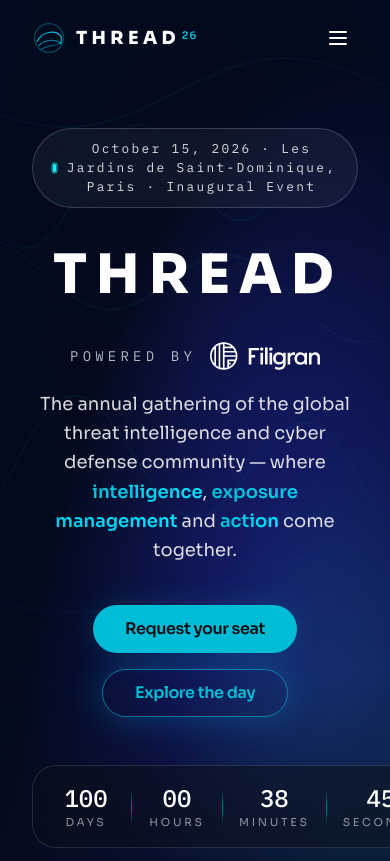
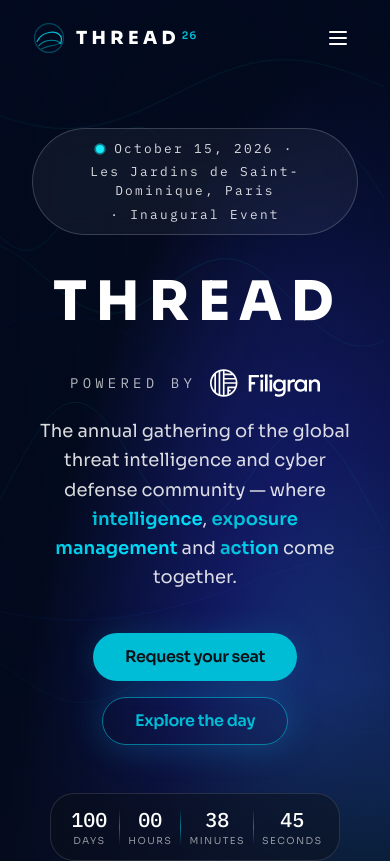
Before and after one commit to FiligranHQ/thread-conference, a React (Vite) app: page / in a window 390 px wide. Shown: the top 861 px of the page. Built offline with nearby package versions, Linux system fonts and the light colour scheme.

Commit message:
fix(hero): make hero badge and countdown timer responsive on mobile

```diff
--- a/src/components/Hero.tsx
+++ b/src/components/Hero.tsx
@@ -6,9 +6,9 @@ import { ButtonLink } from "@/components/ui/Button";
 import { ThreadsCanvas } from "@/components/ThreadsCanvas";
 
 const CountdownUnit = ({ value, label }: { value: string; label: string }) => (
-  <div className="flex min-w-[58px] flex-col items-center">
-    <span className="font-mono text-2xl font-medium tabular-nums text-foreground md:text-4xl">{value}</span>
-    <span className="text-[0.68rem] uppercase tracking-[0.25em] text-foreground/55">{label}</span>
+  <div className="flex min-w-[44px] flex-col items-center sm:min-w-[58px]">
+    <span className="font-mono text-xl font-medium tabular-nums text-foreground sm:text-2xl md:text-4xl">{value}</span>
+    <span className="text-[0.6rem] uppercase tracking-[0.15em] text-foreground/55 sm:text-[0.68rem] sm:tracking-[0.25em]">{label}</span>
   </div>
 );
 
@@ -31,9 +31,13 @@ export const Hero = () => {
       />
 
       <div className="container relative z-10 max-w-5xl text-center">
-        <p className="mb-10 inline-flex items-center gap-2.5 rounded-full border border-white/[0.18] bg-white/5 px-5 py-2.5 font-mono text-[0.8rem] tracking-[0.18em] text-foreground/85 backdrop-blur-md animate-fade-in">
-          <span className="h-2 w-2 rounded-full bg-[#16ebf9] animate-pulse-dot" aria-hidden="true" />
-          {event.dateLabel} · {event.venueShort} · {event.admission}
+        <p className="mb-10 inline-flex max-w-full flex-wrap items-center justify-center gap-x-2.5 gap-y-1 rounded-full border border-white/[0.18] bg-white/5 px-5 py-2.5 font-mono text-[0.8rem] tracking-[0.18em] text-foreground/85 backdrop-blur-md animate-fade-in">
+          <span className="h-2 w-2 shrink-0 rounded-full bg-[#16ebf9] animate-pulse-dot" aria-hidden="true" />
+          <span className="whitespace-nowrap">{event.dateLabel}</span>
+          <span aria-hidden="true">·</span>
+          <span>{event.venueShort}</span>
+          <span aria-hidden="true">·</span>
+          <span className="whitespace-nowrap">{event.admission}</span>
         </p>
 
         <h1 className="mx-auto mb-2 w-fit" aria-label={event.name}>
@@ -74,7 +78,7 @@ export const Hero = () => {
         </div>
 
         <div
-          className="inline-flex items-center gap-4 rounded-3xl border border-white/[0.12] bg-background/45 px-6 py-4 backdrop-blur-lg md:gap-7 md:px-10 animate-fade-in-slow"
+          className="inline-flex items-center gap-2 rounded-3xl border border-white/[0.12] bg-background/45 px-4 py-3 backdrop-blur-lg sm:gap-4 sm:px-6 sm:py-4 md:gap-7 md:px-10 animate-fade-in-slow"
           role="timer"
           aria-label={`Countdown to ${event.name} ${event.dateLabel}`}
         >
```
